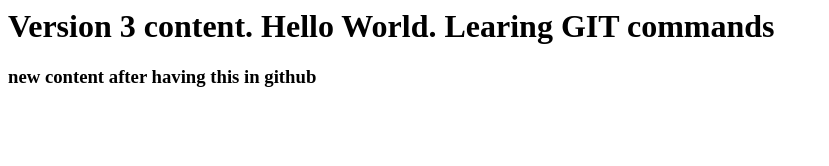
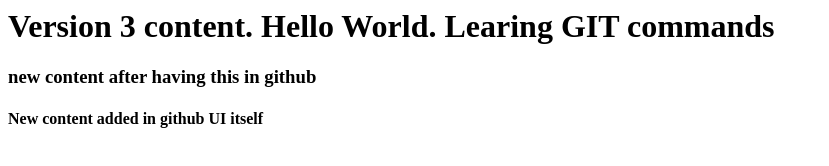
Before and after one commit to ManideepKuna/firstgitrepo, a plain HTML site: page index.html in a window 1280 px wide. Shown: the whole page, without its empty margins (0-829 px from the left). Drawn offline with Linux system fonts and the light colour scheme.

Commit message:
Update index.html
Version 6 (in github UI)

```diff
--- a/index.html
+++ b/index.html
@@ -6,5 +6,8 @@
 	<h3>
 	new content after having this in github
 	</h3>
+	<h4>
+	New content added in github UI itself
+	</h4>
 </body>
 </html>
```
